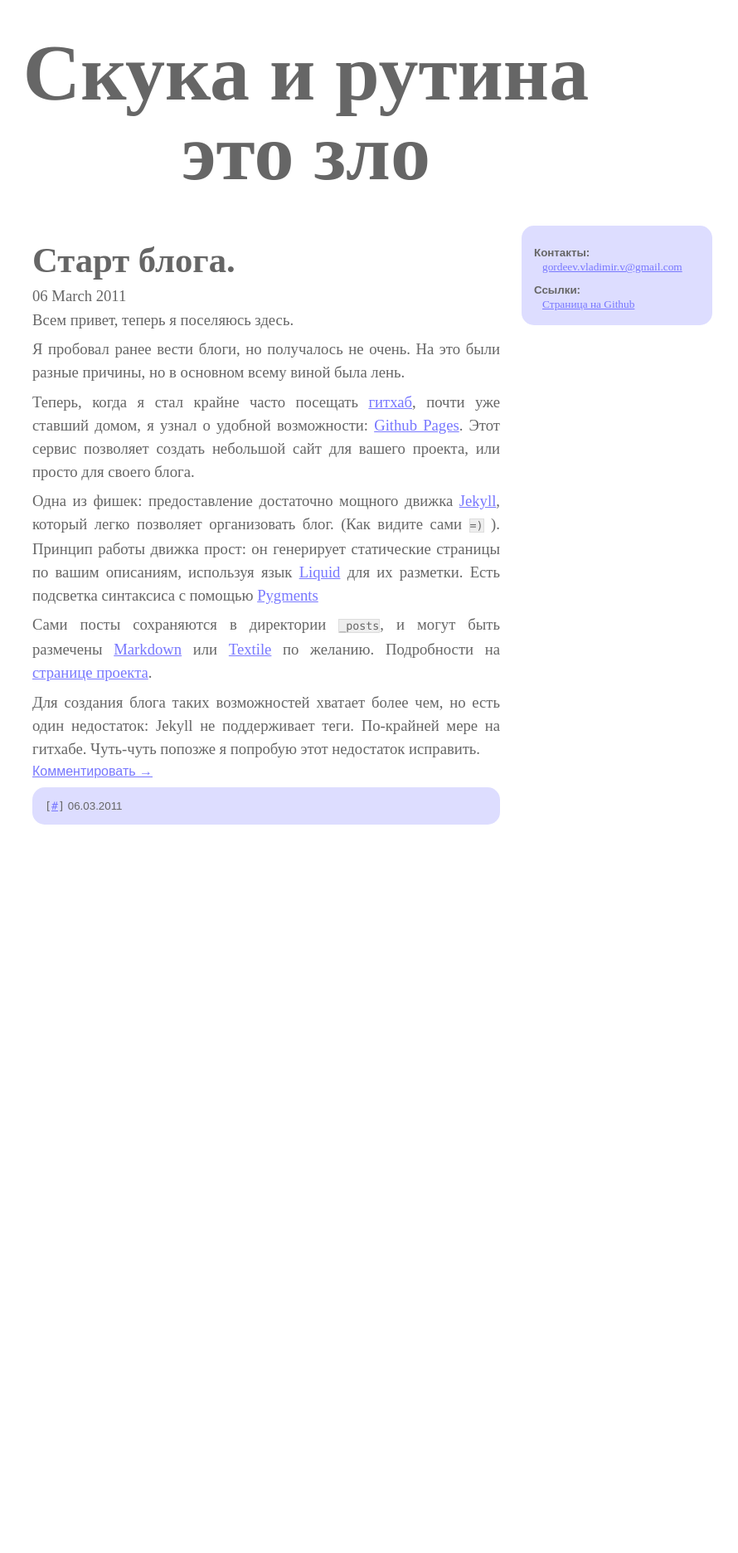
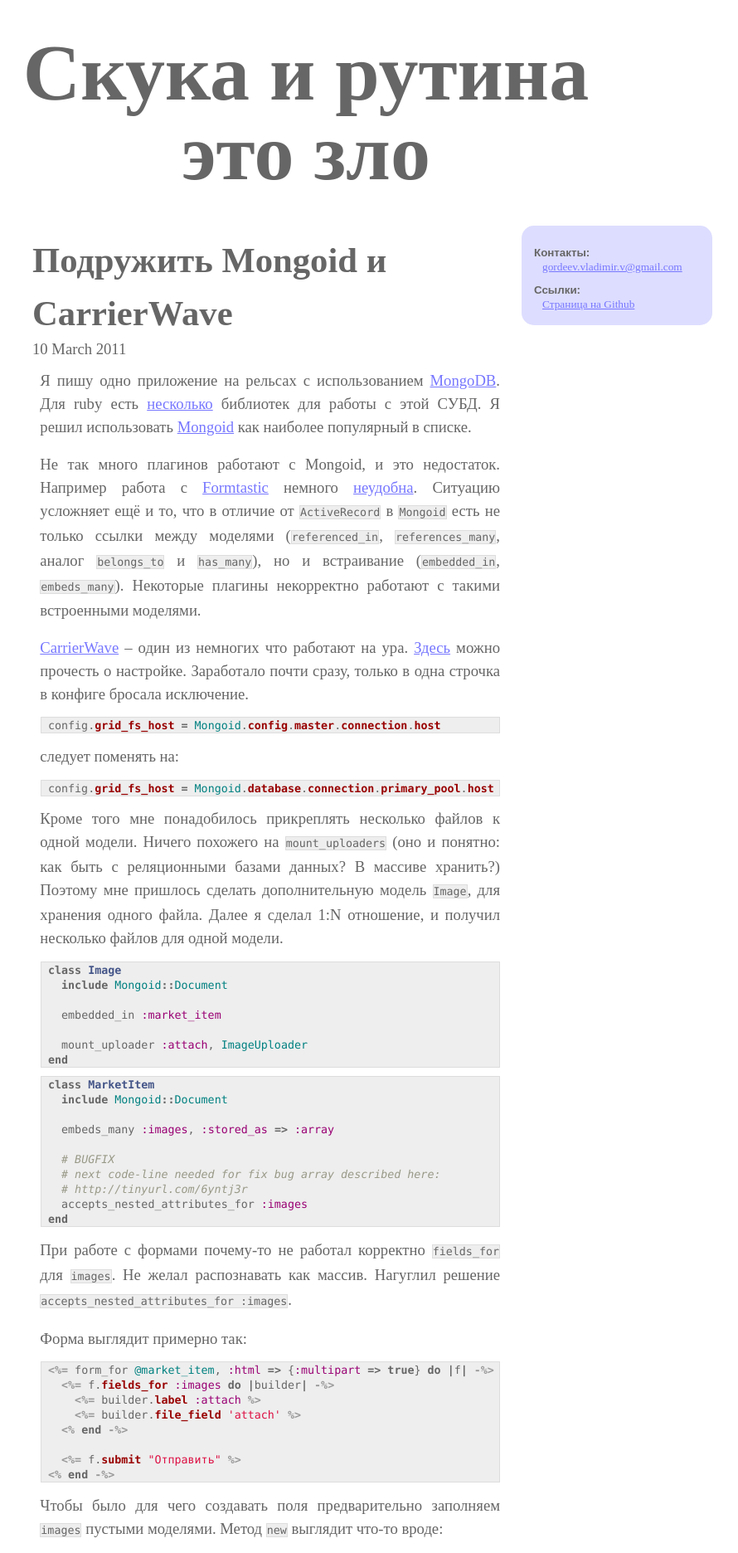
Before and after one commit to InSwift/inswift.github.com, a Jekyll site: the page built from index.html, in a window 1280 px wide. Shown: the top 1872 px of the page at 83% size, without its empty margins (271-1161 px from the left). Built offline with Jekyll 4.4.1, drawn with Linux system fonts in a browser that asks for light colours; Markdown is read by kramdown in place of the engine named in the settings; before the commit the page ends 1164 px from its top, so only the background shows below that; some of the changed text lies outside the part shown.

Commit message:
Added post. Added space around code.

```diff
--- /dev/null
+++ b/_posts/2011-03-10-setup-mongoid-and-carrierwave.markdown
@@ -0,0 +1,132 @@
+---
+title: Подружить Mongoid и CarrierWave
+layout: post
+tags:
+  - ruby on rails
+  - mongoid
+  - carrierwave
+---
+
+Я пишу одно приложение на рельсах с использованием [MongoDB](http://mongodb.org).
+Для ruby есть [несколько](http://ruby-toolbox.com/categories/mongodb_clients.html)
+библиотек для работы с этой СУБД. Я решил использовать
+[Mongoid](https://github.com/mongoid/mongoid) как наиболее популярный в списке.
+
+Не так много плагинов работают с Mongoid, и это недостаток. Например работа с
+[Formtastic](https://github.com/justinfrench/formtastic) немного
+[неудобна](https://github.com/bowsersenior/formtastic_with_mongoid_tutorial).
+Ситуацию усложняет ещё и то, что в отличие от `ActiveRecord` в `Mongoid`
+есть не только ссылки между моделями
+(`referenced_in`, `references_many`, аналог `belongs_to` и `has_many`), но и
+встраивание (`embedded_in`, `embeds_many`). Некоторые плагины некорректно работают
+с такими встроенными моделями.
+
+[CarrierWave](https://github.com/jnicklas/carrierwave) -- один из немногих что работают
+на ура. [Здесь](http://socialmemorycomplex.net/2010/06/02/gridfs-with-mongoid-and-carrierwave-on-rails-3/)
+можно прочесть о настройке. Заработало почти сразу, только в одна строчка в конфиге бросала
+исключение.
+
+{% highlight ruby %}
+config.grid_fs_host = Mongoid.config.master.connection.host
+{% endhighlight %}
+следует поменять на:
+{% highlight ruby %}
+config.grid_fs_host = Mongoid.database.connection.primary_pool.host
+{% endhighlight %}
+
+Кроме того мне понадобилось прикреплять несколько файлов к одной модели.
+Ничего похожего на `mount_uploaders`
+(оно и понятно: как быть с реляционными базами данных? В массиве хранить?)
+Поэтому мне пришлось сделать дополнительную модель `Image`, для хранения
+одного файла. Далее я сделал 1:N отношение, и получил несколько файлов для
+одной модели.
+
+{% highlight ruby%}
+class Image
+  include Mongoid::Document
+
+  embedded_in :market_item
+
+  mount_uploader :attach, ImageUploader
+end
+{% endhighlight %}
+
+{% highlight ruby %}
+class MarketItem
+  include Mongoid::Document
+
+  embeds_many :images, :stored_as => :array
+
+  # BUGFIX
+  # next code-line needed for fix bug array described here:
+  # http://tinyurl.com/6yntj3r
+  accepts_nested_attributes_for :images
+end
+{% endhighlight %}
+
+При работе с формами почему-то не работал корректно `fields_for` для `images`.
+Не желал распознавать как массив. Нагуглил решение `accepts_nested_attributes_for :images`.
+
+Форма выглядит примерно так:
+{% highlight erb %}
+<%= form_for @market_item, :html => {:multipart => true} do |f| -%>
+  <%= f.fields_for :images do |builder| -%>
+    <%= builder.label :attach %>
+    <%= builder.file_field 'attach' %>
+  <% end -%>
+
+  <%= f.submit "Отправить" %>
+<% end -%>
+{% endhighlight %}
+
+Чтобы было для чего создавать поля предварительно заполняем `images`
+пустыми моделями. Метод `new` выглядит что-то вроде:
+
+{% highlight ruby %}
+# GET /market_items/new
+# GET /market_items/new.xml
+def new
+  @market_item = MarketItem.new
+  3.times { @market_item.images.build }
+
+  respond_to do |format|
+    format.html # new.html.erb
+    format.xml  { render :xml => @market_item }
+  end
+end
+{% endhighlight %}
+
+И здесь снова неприятность. По какой-то причине метод `save` не сохраняет
+вложенные модели. Поэтому метод `create` выглядит примерно так:
+
+{% highlight ruby %}
+# POST /market_items
+# POST /market_items.xml
+def create
+  @market_item = MarketItem.new(params[:market_item])
+
+  respond_to do |format|
+    if @market_item.save
+
+      # BUGFIX
+      # Don't know why, but nested images does not saves automaticly
+      # bug a bit described here (at end):
+      # http://flux88.com/blog/using-carrierwave-with-mongoid/
+      @market_item.images.each {|x| x.save!}
+
+      format.html { redirect_to(@market_item,
+                                :notice => 'created.') }
+      format.xml  { render :xml => @market_item,
+                           :status => :created,
+                           :location => @market_item }
+    else
+      format.html { render :action => "new" }
+      format.xml  { render :xml => @market_item.errors,
+                           :status => :unprocessable_entity }
+    end
+  end
+end
+{% endhighlight %}
+
+
+Теперь оно наконец работает.
--- a/stylesheets/style.css
+++ b/stylesheets/style.css
@@ -24,6 +24,10 @@ p, h1, h2, h3, h4, h5, h6, li {
   line-height: 1.5em;
 }
 
+p {
+  margin-left: 0.5em;
+  margin-top: 0.5em;
+}
 
 strong {
   font-family: sans-serif;
@@ -200,10 +204,14 @@ code {
   background-color: #eee;
   border-width: 1px;
   border-style: solid;
+  margin-top: 10px;
 }
 
 .highlight pre {
   padding-left: 0.5em;
+  margin-top: 10px;
+  margin-bottom: 10px;
+  margin-left: 10px;
 }
 
 .highlight pre code {
```
